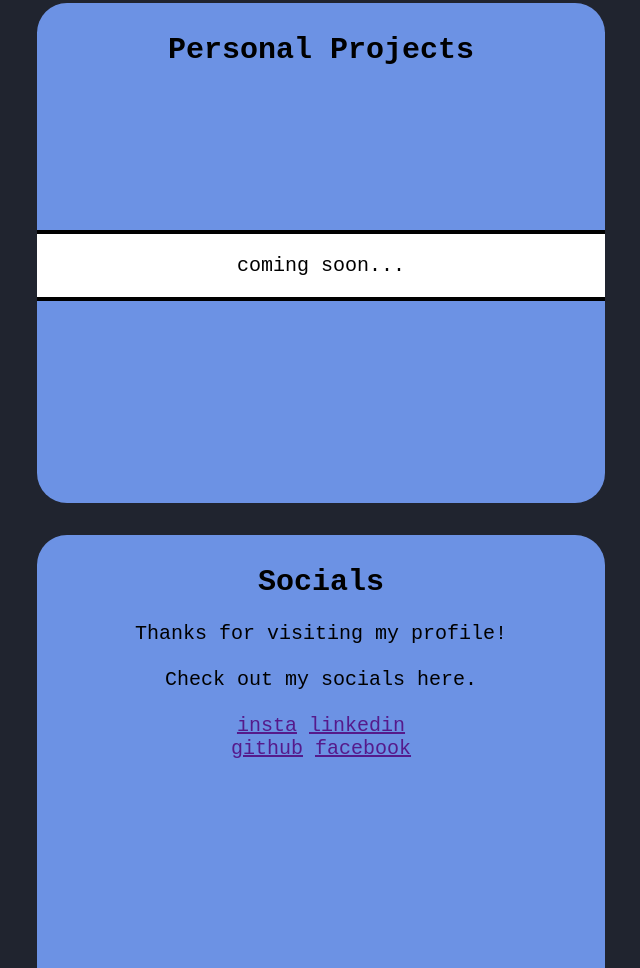
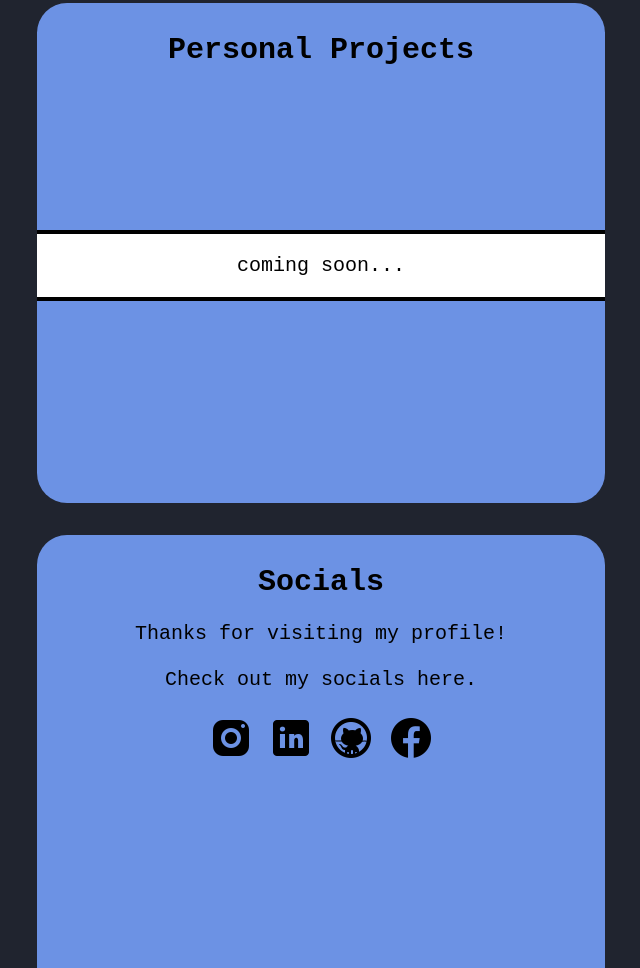
Before and after one commit to Zyphias/personal, a plain HTML site: page index.html in a window 1280 px wide. Shown: the part 1493-2461 px from the top of the page, without its empty margins (319-959 px from the left). Drawn offline with Linux system fonts and the light colour scheme.

Commit message:
added icons

```diff
--- a/index.html
+++ b/index.html
@@ -35,7 +35,7 @@
                 <br>
                 <p>degree: computer science</p>
                 <br>
-                <p>age: 20</p>
+                <p>age: 19</p>
                 <br>
                 <p>hobbies n interests: </p>
                 <br>
@@ -73,11 +73,10 @@
                 <br>
                 <div class="thanks">Thanks for visiting my profile! <br><br> Check out my socials here. </div>
                 <br>
-                <a href="" class="socials">insta</a>
-                <a href="" class="socials">linkedin</a>
-                <br>
-                <a href="" class="socials">github</a>
-                <a href="" class="socials">facebook</a>
+                <a href="https://www.instagram.com/_steveyeung/" class="socials"><img src="insta.png" alt="insta"></a>
+                <a href="http://www.linkedin.com/in/steve-yeung-47897321b" class="socials"><img src="linkedin.png" alt="linkedin"></a>
+                <a href="https://github.com/Zyphias" class="socials"><img src="github.png" alt="github"></a>
+                <a href="https://www.facebook.com/steve.yeung.92798/" class="socials"><img src="facebook.png" alt="facebook"></a>
             </div>
         </div>
     </div>
```
Also changed, not shown: facebook.png (added), github.png (added), insta.png (added), linkedin.png (added).
